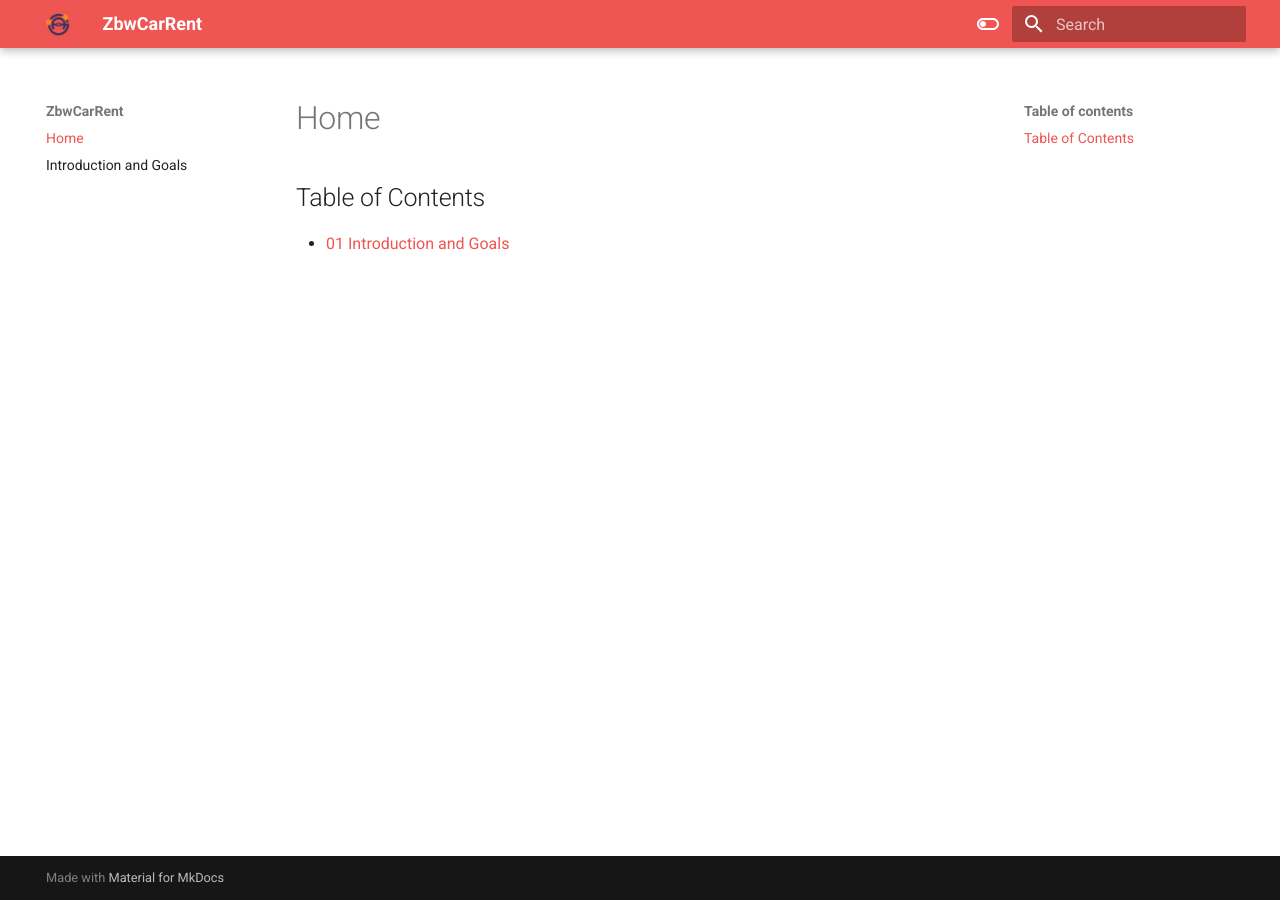
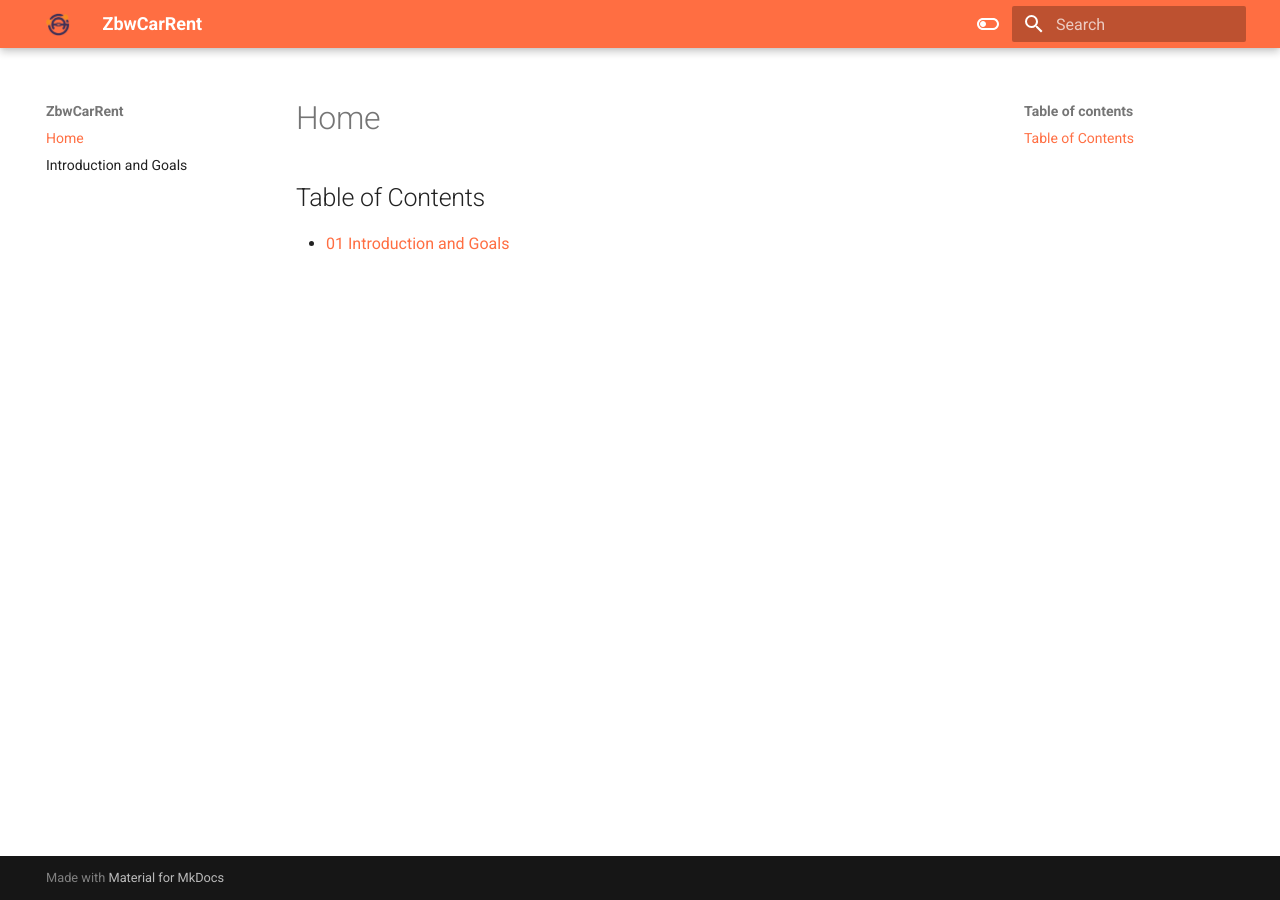
Before and after one commit to ricardo17coelho/CarRent, an MkDocs documentation site: the page built from docs/docs/index.md, in a window 1280 px wide. Built offline with MkDocs 1.6.1 and Material for MkDocs 9.7.7, drawn with Linux system fonts in a browser that asks for light colours.

Commit message:
docs: update toolbar color

```diff
--- a/docs/mkdocs.yml
+++ b/docs/mkdocs.yml
@@ -6,12 +6,12 @@ theme:
   logo: images/car-rental-logo.png
   palette:
     - scheme: default
-      primary: red
+      primary: deep-orange
       toggle:
         icon: material/toggle-switch-off-outline
         name: Switch to dark mode
     - scheme: slate
-      primary: red
+      primary: deep-orange
       toggle:
         icon: material/toggle-switch
         name: Switch to light mode
```
